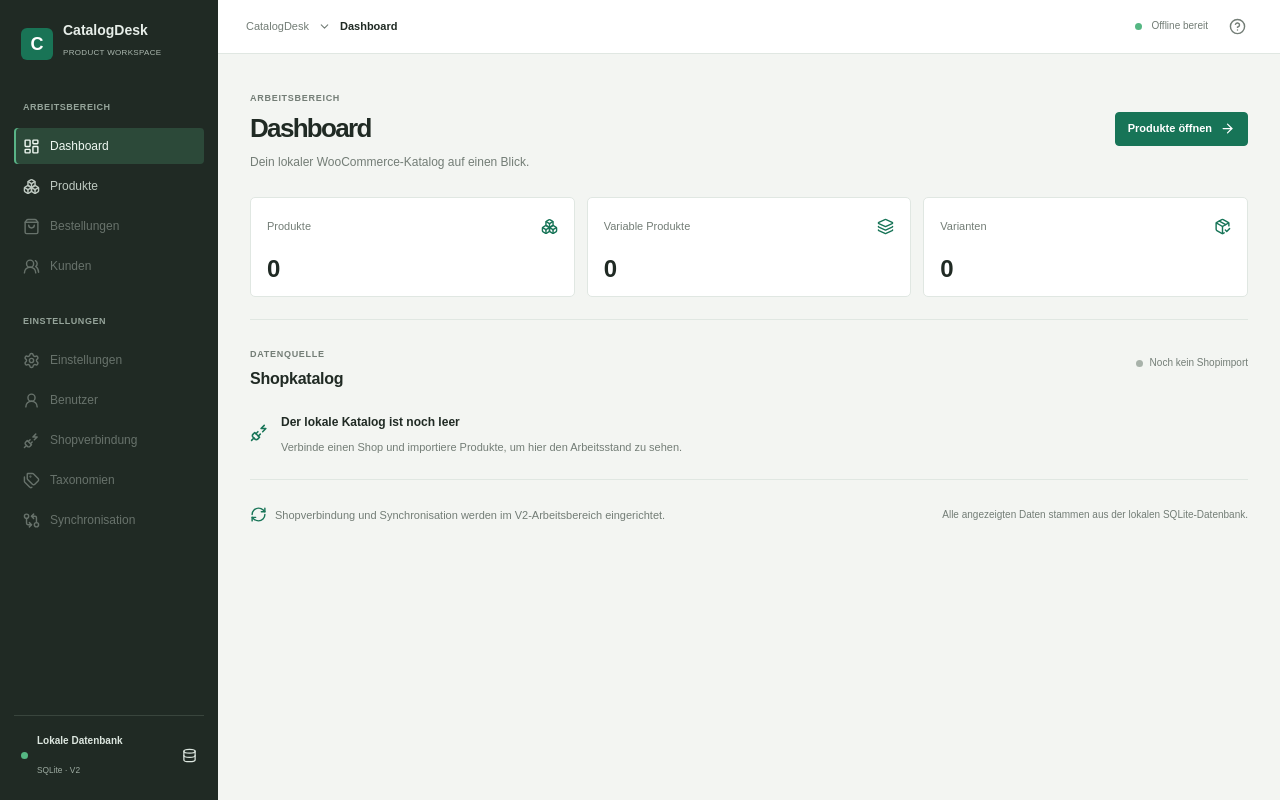
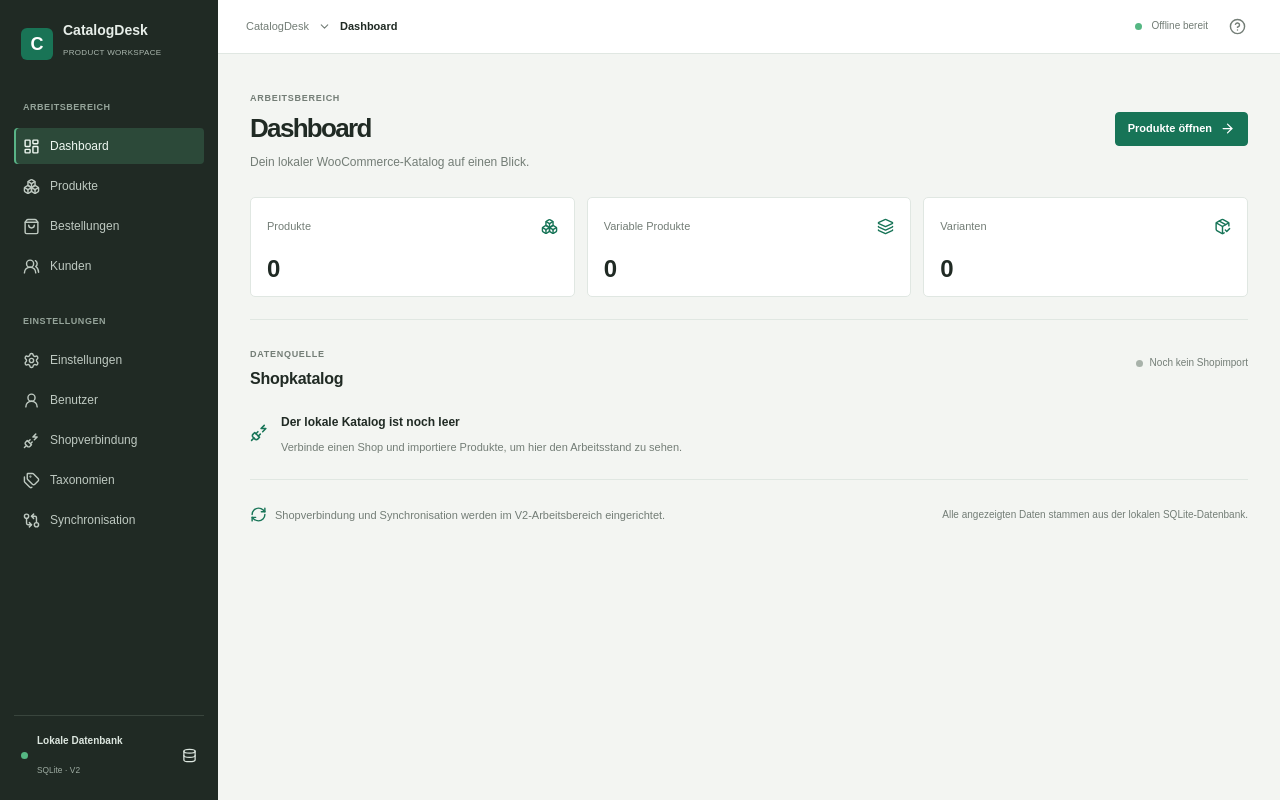
Before and after one commit to Mythos-Brookdesign/catalogdesk-v2, a React (Vite) app: page / in a window 1280 px wide. Built offline with nearby package versions, Linux system fonts and the light colour scheme.

Commit message:
feat: add section management and dynamic titles for navigation

```diff
--- a/src/App.css
+++ b/src/App.css
@@ -75,6 +75,8 @@
 .button:hover:not(:disabled) { background: var(--surface-alt); }
 .button.primary { border-color: var(--accent); background: var(--accent); color: #fff; }
 .button.primary:hover:not(:disabled) { background: var(--accent-strong); }
+.section-page { flex: 1; min-width: 0; padding: 28px 32px; }
+.section-page h1 { margin-top: 4px; color: var(--ink); font: 600 26px/1.15 'Manrope Variable', sans-serif; }
 
 @media (max-width: 740px) {
   .app-shell { grid-template-columns: 60px minmax(0, 1fr); }
@@ -85,4 +87,5 @@
   .sidebar-status { justify-content: center; padding-inline: 0; }
   .sidebar-status span:nth-child(2), .sidebar-status > svg { display: none; }
   .app-topbar { padding-inline: 14px; }
+  .section-page { padding: 22px 16px; }
 }
--- a/src/App.tsx
+++ b/src/App.tsx
@@ -17,9 +17,43 @@
 import { ProductsPage } from './features/products/ProductsPage'
 import { DashboardPage } from './features/dashboard/DashboardPage'
 
+type Section =
+  | 'dashboard'
+  | 'products'
+  | 'orders'
+  | 'customers'
+  | 'settings'
+  | 'users'
+  | 'shop'
+  | 'taxonomies'
+  | 'sync'
+
+const sectionTitles: Record<Section, string> = {
+  dashboard: 'Dashboard',
+  products: 'Produkte',
+  orders: 'Bestellungen',
+  customers: 'Kunden',
+  settings: 'Einstellungen',
+  users: 'Benutzer',
+  shop: 'Shopverbindung',
+  taxonomies: 'Taxonomien',
+  sync: 'Synchronisation',
+}
+
+function EmptySection({ title }: { title: string }) {
+  return (
+    <main className="section-page">
+      <header>
+        <span className="eyebrow">ARBEITSBEREICH</span>
+        <h1>{title}</h1>
+      </header>
+    </main>
+  )
+}
+
 function App() {
   const desktop = window.catalogDesk
-  const [activeSection, setActiveSection] = useState('dashboard')
+  const [activeSection, setActiveSection] = useState<Section>('dashboard')
 
   return (
     <div className="app-shell">
@@ -49,28 +83,28 @@
           >
             <Boxes size={17} />Produkte
           </button>
-          <button disabled title="Bestellverwaltung folgt in einer späteren Phase">
+          <button className={activeSection === 'orders' ? 'active' : ''} onClick={() => setActiveSection('orders')}>
             <ShoppingBag size={17} />Bestellungen
           </button>
-          <button disabled title="Kundenverwaltung folgt nach Datenschutz- und Rollenmodell">
+          <button className={activeSection === 'customers' ? 'active' : ''} onClick={() => setActiveSection('customers')}>
             <UsersRound size={17} />Kunden
           </button>
         </nav>
         <div className="sidebar-caption secondary-caption">EINSTELLUNGEN</div>
         <nav className="app-nav">
-          <button disabled title="Allgemeine Einstellungen folgen als eigener Bereich">
+          <button className={activeSection === 'settings' ? 'active' : ''} onClick={() => setActiveSection('settings')}>
             <Settings size={17} />Einstellungen
           </button>
-          <button disabled title="Benutzerverwaltung folgt mit dem V2-Rollenmodell">
+          <button className={activeSection === 'users' ? 'active' : ''} onClick={() => setActiveSection('users')}>
             <UserRound size={17} />Benutzer
           </button>
-          <button disabled title="Shopverbindung folgt als nächster V2-Schritt">
+          <button className={activeSection === 'shop' ? 'active' : ''} onClick={() => setActiveSection('shop')}>
             <PlugZap size={17} />Shopverbindung
           </button>
-          <button disabled title="Taxonomiepflege folgt im Produktbereich">
+          <button className={activeSection === 'taxonomies' ? 'active' : ''} onClick={() => setActiveSection('taxonomies')}>
             <Tags size={17} />Taxonomien
           </button>
-          <button disabled title="Synchronisation folgt nach dem lokalen Produktmodell">
+          <button className={activeSection === 'sync' ? 'active' : ''} onClick={() => setActiveSection('sync')}>
             <GitCompareArrows size={17} />Synchronisation
           </button>
         </nav>
@@ -83,7 +117,7 @@
       <div className="app-main">
         <header className="app-topbar">
           <div className="breadcrumb">
-            <span>CatalogDesk</span><ChevronDown size={13} /><strong>{activeSection === 'dashboard' ? 'Dashboard' : 'Produkte'}</strong>
+            <span>CatalogDesk</span><ChevronDown size={13} /><strong>{sectionTitles[activeSection]}</strong>
           </div>
           <div className="topbar-tools">
             <span className="connection-state"><span className="status-dot" />Offline bereit</span>
@@ -97,6 +131,9 @@
           />
         )}
         {activeSection === 'products' && <ProductsPage desktop={desktop} />}
+        {!['dashboard', 'products'].includes(activeSection) && (
+          <EmptySection title={sectionTitles[activeSection]} />
+        )}
       </div>
     </div>
   )
```
